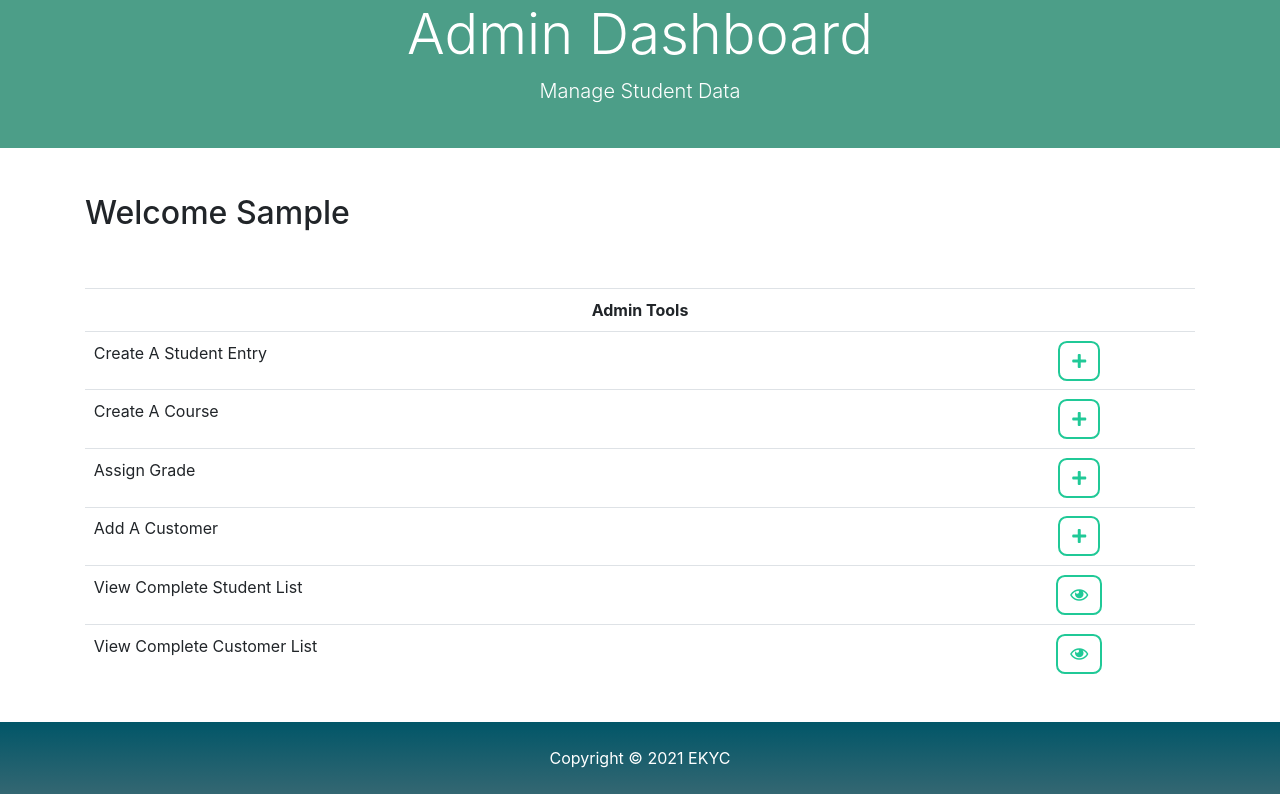
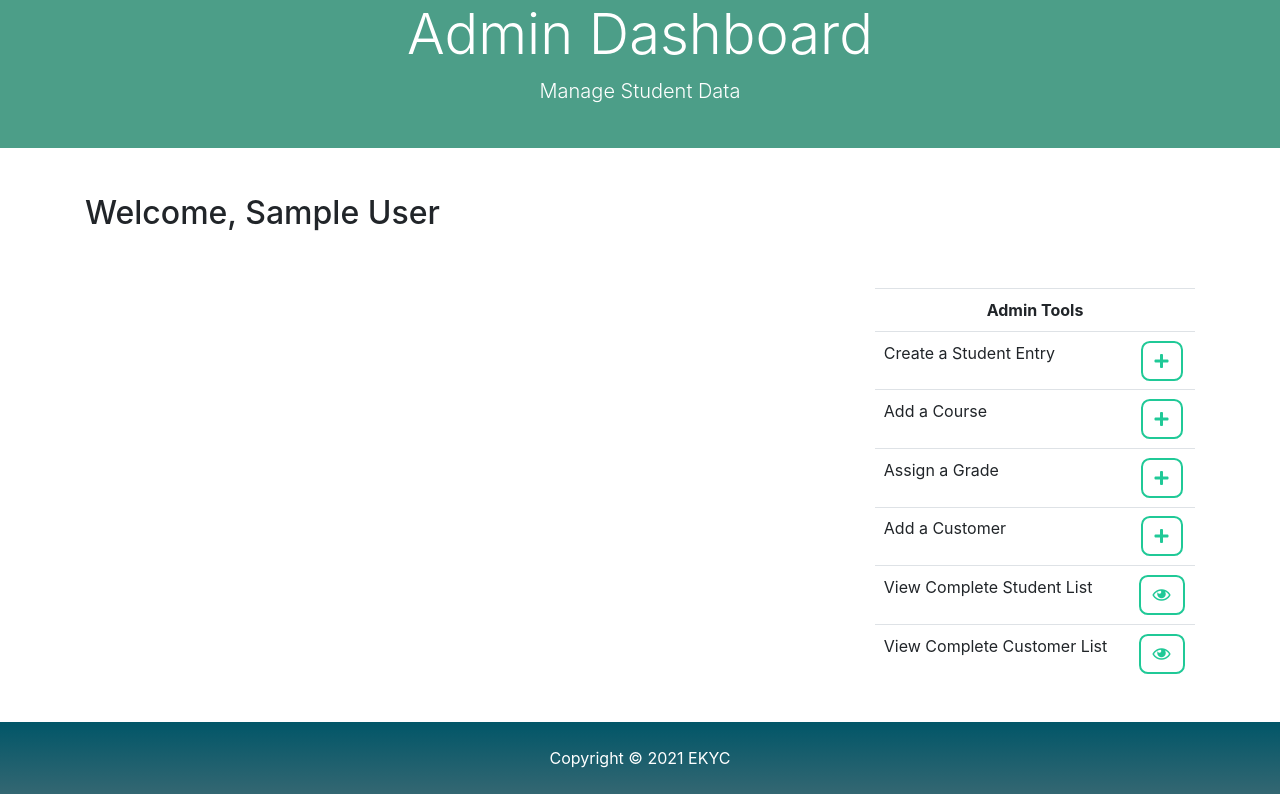
Before and after one commit to Shahriar10k/ekyc, a Django app: template templates/accounts/dashboard.html in a window 1280 px wide. Shown: the part 139-933 px from the top of the page. Run offline with Django 3.2, Linux system fonts and the light colour scheme; the template is opened without the code that fills it, so the values that code supplies are empty; the visitor is signed in with stand-in values (Sample User, id 1); some libraries are stand-ins or nearby versions.

Commit message:
reorganize the dashboard and fix some typos

```diff
--- a/templates/accounts/dashboard.html
+++ b/templates/accounts/dashboard.html
@@ -22,10 +22,10 @@
   <div class="container">
     <div class="row">
       <div class="col-md-12">
-          <h2>Welcome {{ user.first_name}} </h2>
+        <h2>Welcome, {{user.first_name}} {{user.last_name}} </h2>
         <br>
         <br>
-          <table class="table">
+        <table class="table" style="width: 25vw; float: right;">
           <thead>
             <tr>
               <th scope="col" colspan="2">Admin Tools</th>
@@ -33,39 +33,45 @@
           </thead>
           <tbody>
             <tr>
-                <td style="text-align: left;">Create A Student Entry </td>
+              <td style="text-align: left;">Create a Student Entry</td>
               <td>
-                  <a class="btn btn-outline-success" href="{% url 'create_entry' %}" style="text-align: center;"><i class="fas fa-plus"></i></a>
+                <a class="btn btn-outline-success" href="{% url 'create_entry' %}" style="text-align: center;"><i
+                    class="fas fa-plus"></i></a>
               </td>
             </tr>
             <tr>
-                <td style="text-align: left;"> Create A Course </td>
+              <td style="text-align: left;">Add a Course</td>
               <td>
-                  <a class="btn btn-outline-success" href="{% url 'create_course' %}" style="text-align: center;"><i class="fas fa-plus"></i></a>
+                <a class="btn btn-outline-success" href="{% url 'create_course' %}" style="text-align: center;"><i
+                    class="fas fa-plus"></i></a>
               </td>
             </tr>
             <tr>
-                <td style="text-align: left;">Assign Grade </td>
+              <td style="text-align: left;">Assign a Grade</td>
               <td>
-                  <a class="btn btn-outline-success" href="{% url 'assign_grade' %}" style="text-align: center;"><i class="fas fa-plus"></i></a>
+                <a class="btn btn-outline-success" href="{% url 'assign_grade' %}" style="text-align: center;"><i
+                    class="fas fa-plus"></i></a>
               </td>
             </tr>
             <tr>
-                <td style="text-align: left;">Add A Customer</td>
+              <td style="text-align: left;">Add a Customer</td>
               <td>
-                  <a class="btn btn-outline-success" href="{% url 'create_customer' %}" style="text-align: center;"><i class="fas fa-plus"></i></a>
+                <a class="btn btn-outline-success" href="{% url 'create_customer' %}" style="text-align: center;"><i
+                    class="fas fa-plus"></i></a>
               </td>
             </tr>
             <tr>
               <td style="text-align: left;">View Complete Student List </td>
               <td>
-                  <a class="btn btn-outline-success" href="{% url 'StudentList' %}" style="text-align: center;"><i class="far fa-eye"></i></a>
+                <a class="btn btn-outline-success" href="{% url 'StudentList' %}" style="text-align: center;"><i
+                    class="far fa-eye"></i></a>
               </td>
             </tr>
             <tr>
               <td style="text-align: left;">View Complete Customer List </td>
               <td>
-                  <a class="btn btn-outline-success" href="{% url 'CustomerList' %}" style="text-align: center;"><i class="far fa-eye"></i></a>
+                <a class="btn btn-outline-success" href="{% url 'CustomerList' %}" style="text-align: center;"><i
+                    class="far fa-eye"></i></a>
               </td>
             </tr>
           </tbody>
```
Also changed, not shown: templates/customer/customer_list.html (+5 -5 lines), templates/entries/student_list.html (+5 -5 lines). Lines whose indentation alone changed are shown as unchanged.
